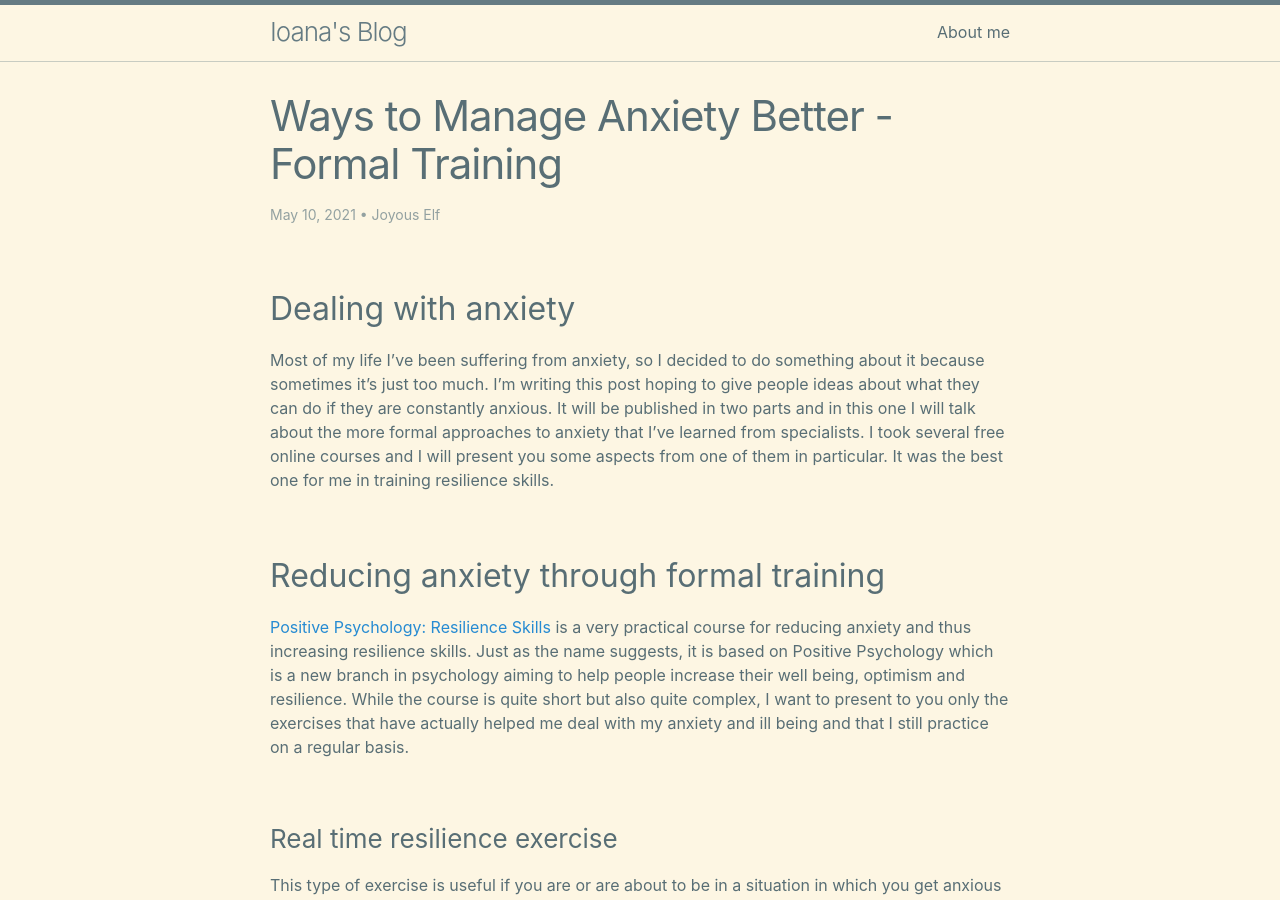
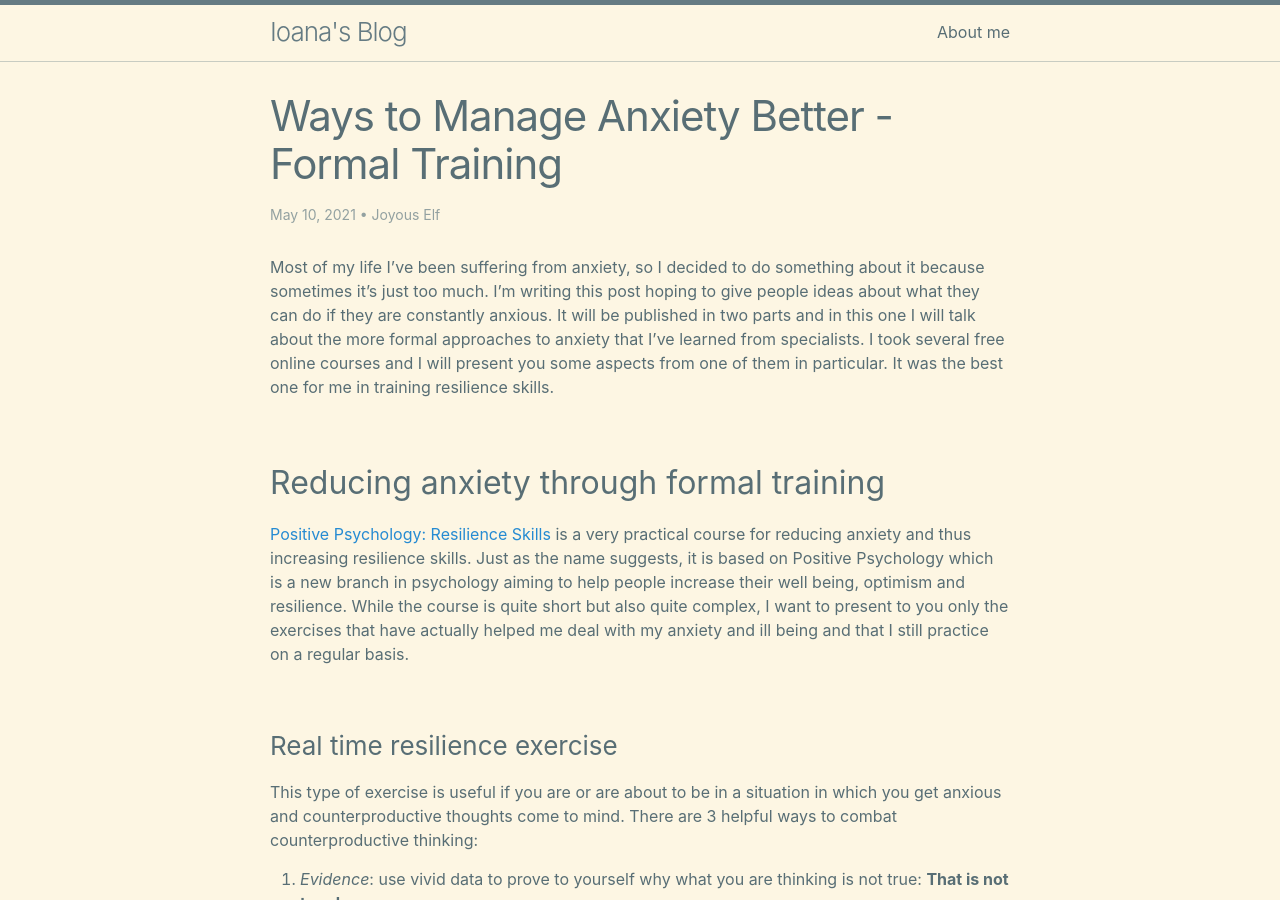
Before and after one commit to joyous-elf/my-blog, a Jekyll site: the page built from _posts/2021-05-10-ways-to-manage-anxiety-better-formal-training.md, in a window 1280 px wide and 900 px high. Built offline with Jekyll 4.4.1, drawn with Linux system fonts in a browser that asks for light colours.

Commit message:
delete subtitle for excerpt

```diff
--- a/_posts/2021-05-10-ways-to-manage-anxiety-better-formal-training.md
+++ b/_posts/2021-05-10-ways-to-manage-anxiety-better-formal-training.md
@@ -4,8 +4,6 @@ title: Ways to Manage Anxiety Better - Formal Training
 author: Joyous Elf
 category: Personal Experiences
 ---
-## Dealing with anxiety
-
 Most of my life I've been suffering from anxiety, so I decided to do something about it because sometimes it's just too much. I'm writing this post hoping to give people ideas about what they can do if they are constantly anxious. It will be published in two parts and in this one I will talk about the more formal approaches to anxiety that I've learned from specialists. I took several free online courses and I will present you some aspects from one of them in particular. It was the best one for me in training resilience skills.
 
 ## Reducing anxiety through formal training
```
